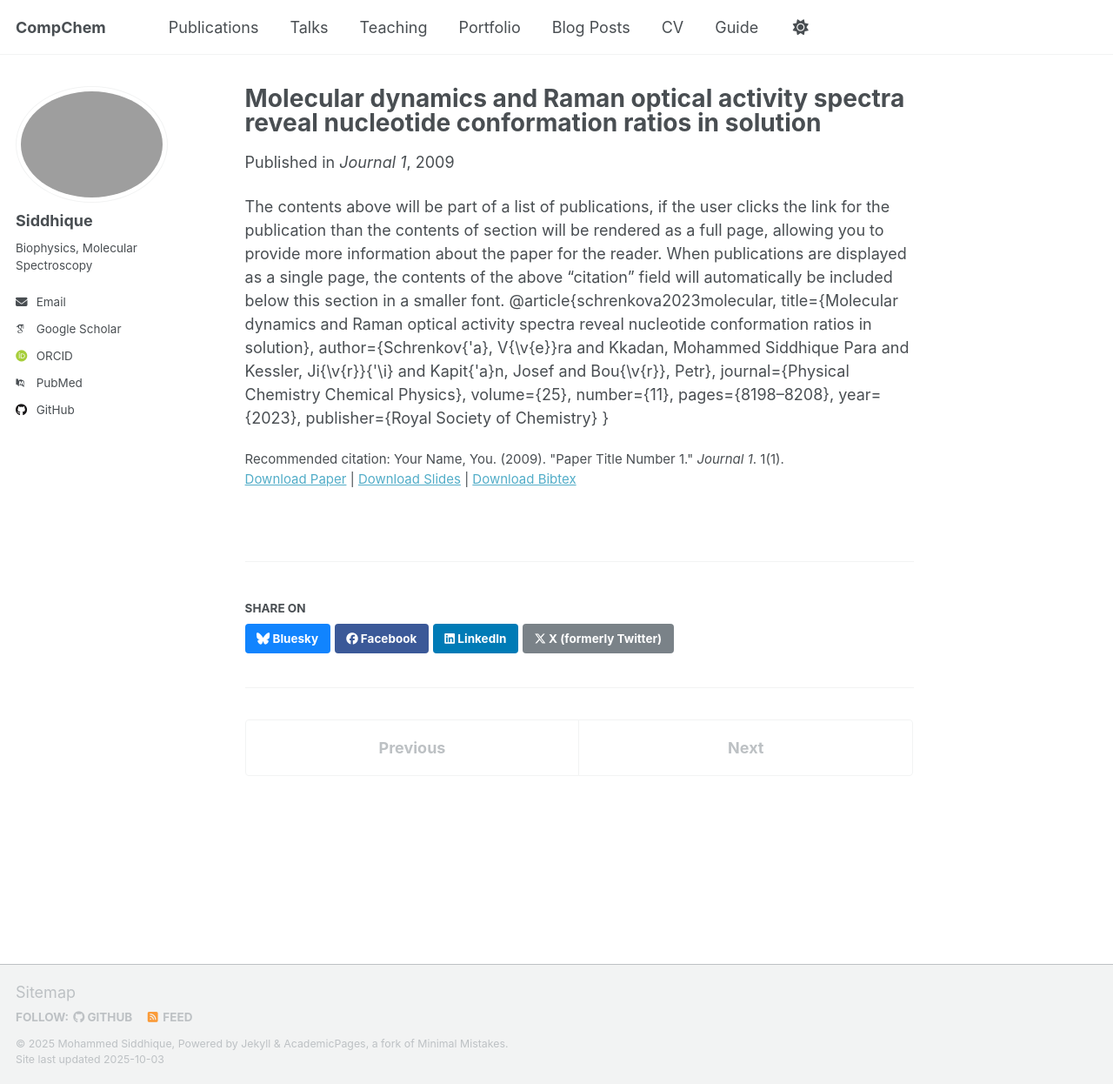
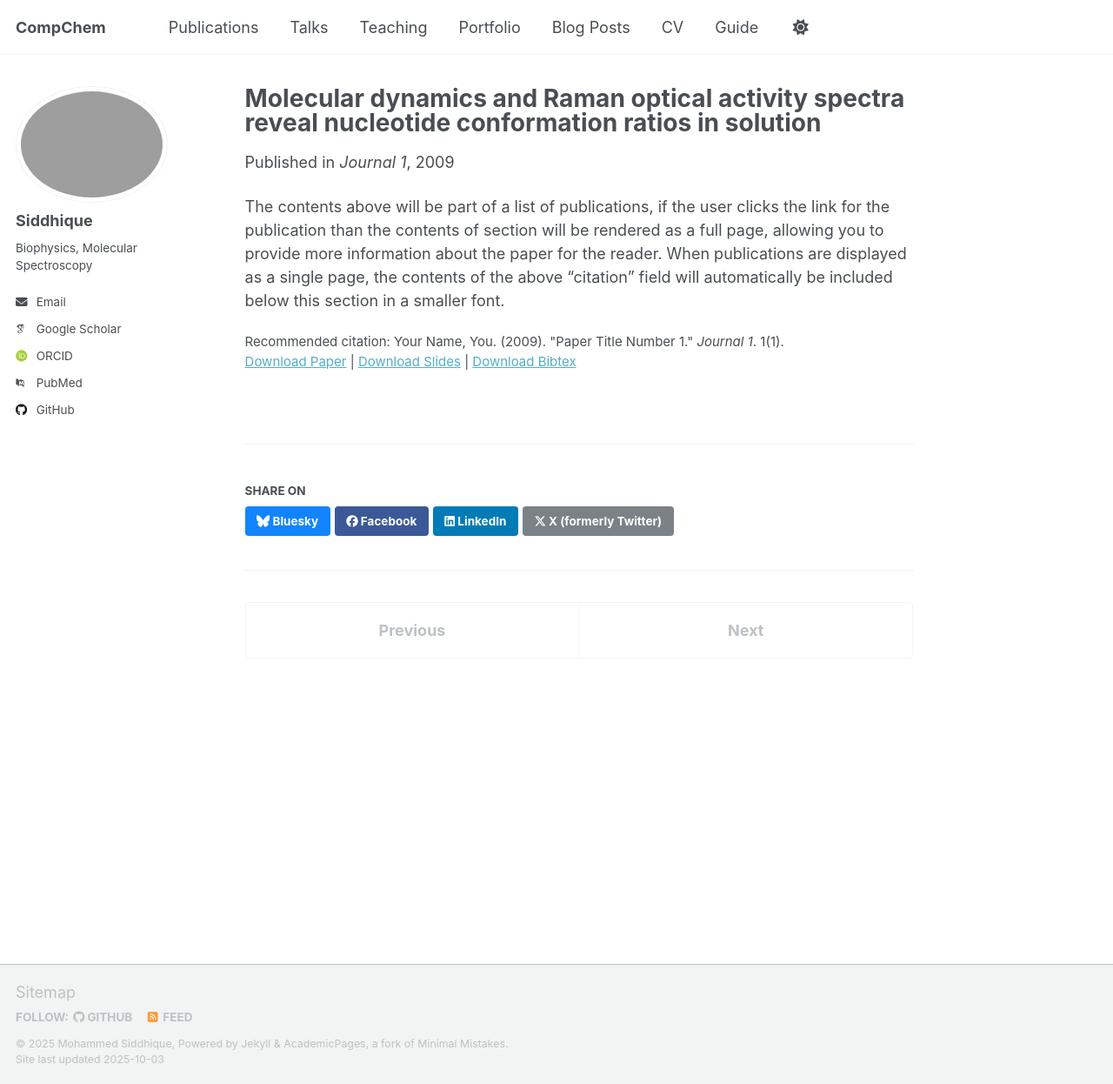
Before and after one commit to mosique/mosique.github.io, a Jekyll site: the page built from _publications/2009-10-01-paper-title-number-1.md, in a window 1280 px wide and 1246 px high. Shown: the whole window at 87% size. Built offline with Jekyll 4.4.1, drawn with Linux system fonts in a browser that asks for light colours; some web fonts are replaced; a script that is not in the unit is left out.

Commit message:
Update 2009-10-01-paper-title-number-1.md

```diff
--- a/_publications/2009-10-01-paper-title-number-1.md
+++ b/_publications/2009-10-01-paper-title-number-1.md
@@ -8,17 +8,7 @@ date: 2009-10-01
 venue: 'Journal 1'
 slidesurl: 'http://academicpages.github.io/files/slides1.pdf'
 paperurl: 'http://academicpages.github.io/files/paper1.pdf'
-bibtexurl: 'http://academicpages.github.io/files/bibtex1.bib'
+bibtexurl: 'http://mosique.github.io/files/bibtex1.bib'
 citation: 'Your Name, You. (2009). &quot;Paper Title Number 1.&quot; <i>Journal 1</i>. 1(1).'
 ---
 The contents above will be part of a list of publications, if the user clicks the link for the publication than the contents of section will be rendered as a full page, allowing you to provide more information about the paper for the reader. When publications are displayed as a single page, the contents of the above "citation" field will automatically be included below this section in a smaller font.
-@article{schrenkova2023molecular,
-  title={Molecular dynamics and Raman optical activity spectra reveal nucleotide conformation ratios in solution},
-  author={Schrenkov{\'a}, V{\v{e}}ra and Kkadan, Mohammed Siddhique Para and Kessler, Ji{\v{r}}{\'\i} and Kapit{\'a}n, Josef and Bou{\v{r}}, Petr},
-  journal={Physical Chemistry Chemical Physics},
-  volume={25},
-  number={11},
-  pages={8198--8208},
-  year={2023},
-  publisher={Royal Society of Chemistry}
-}
```
